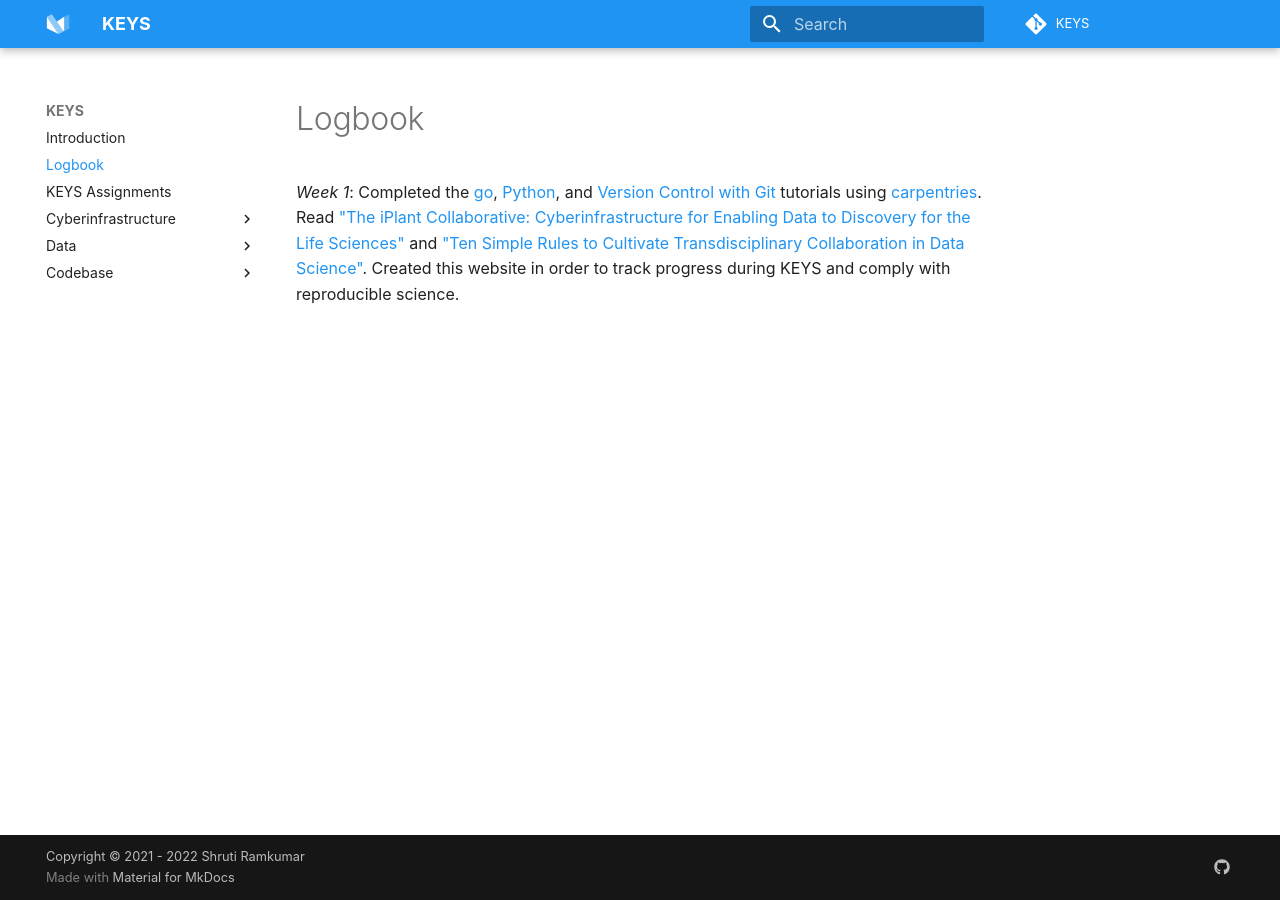
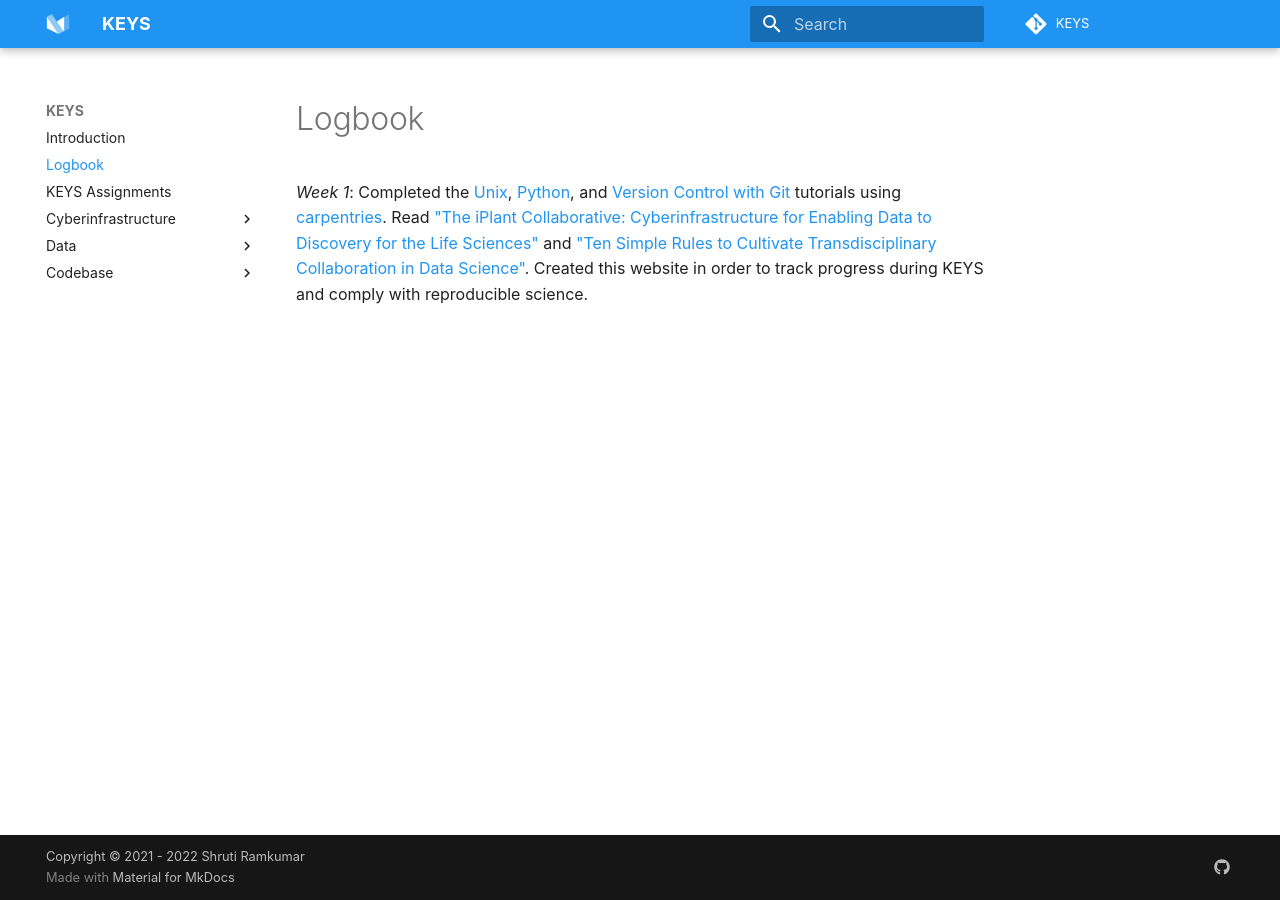
Before and after one commit to tyson-swetnam/mkdocs-material-template, an MkDocs documentation site: the page built from docs/logbook.md, in a window 1280 px wide. Built offline with MkDocs 1.6.1 and Material for MkDocs 9.7.7, drawn with Linux system fonts in a browser that asks for light colours; some web fonts are replaced; comment, search, counter and statistics services are not loaded.

Commit message:
Update logbook.md

```diff
--- a/docs/logbook.md
+++ b/docs/logbook.md
@@ -1,3 +1,3 @@
 # Logbook
 
-*Week 1*: Completed the [go](http://swcarpentry.github.io/shell-novice/){:target="_blank" rel="noopener"}, [Python](https://swcarpentry.github.io/python-novice-inflammation/), and [Version Control with Git](http://swcarpentry.github.io/git-novice/) tutorials using [carpentries](https://carpentries.org/). Read ["The iPlant Collaborative: Cyberinfrastructure for Enabling Data to Discovery for the Life Sciences"](https://journals.plos.org/plosbiology/article?id=10.1371/journal.pbio.1002342) and ["Ten Simple Rules to Cultivate Transdisciplinary Collaboration in Data Science"](https://journals.plos.org/ploscompbiol/article?id=10.1371/journal.pcbi.1008879). Created this website in order to track progress during KEYS and comply with reproducible science.
+*Week 1*: Completed the [Unix](http://swcarpentry.github.io/shell-novice/), [Python](https://swcarpentry.github.io/python-novice-inflammation/), and [Version Control with Git](http://swcarpentry.github.io/git-novice/) tutorials using [carpentries](https://carpentries.org/). Read ["The iPlant Collaborative: Cyberinfrastructure for Enabling Data to Discovery for the Life Sciences"](https://journals.plos.org/plosbiology/article?id=10.1371/journal.pbio.1002342) and ["Ten Simple Rules to Cultivate Transdisciplinary Collaboration in Data Science"](https://journals.plos.org/ploscompbiol/article?id=10.1371/journal.pcbi.1008879). Created this website in order to track progress during KEYS and comply with reproducible science.
```
